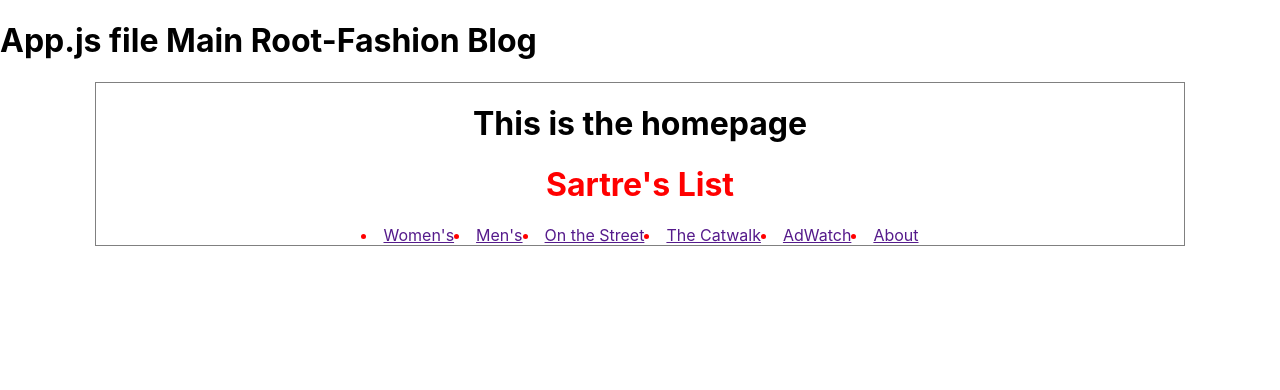
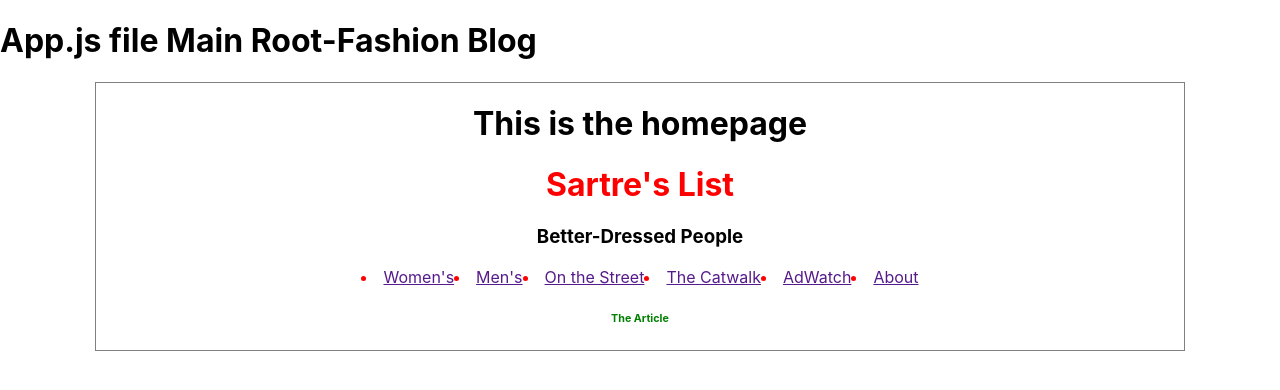
Before and after one commit to han18/Fashion-Blog, a React (Create React App) app: page / in a window 1280 px wide. Shown: the top 390 px of the page. Built offline with nearby package versions, Linux system fonts and the light colour scheme.

Commit message:
deployment

```diff
--- a/src/App.css
+++ b/src/App.css
@@ -1,38 +1,3 @@
-.App {
-  text-align: center;
+h6 {
+  color: green;
 }
-
-.App-logo {
-  height: 40vmin;
-  pointer-events: none;
-}
-
-@media (prefers-reduced-motion: no-preference) {
-  .App-logo {
-    animation: App-logo-spin infinite 20s linear;
-  }
-}
-
-.App-header {
-  background-color: #282c34;
-  min-height: 100vh;
-  display: flex;
-  flex-direction: column;
-  align-items: center;
-  justify-content: center;
-  font-size: calc(10px + 2vmin);
-  color: white;
-}
-
-.App-link {
-  color: #61dafb;
-}
-
-@keyframes App-logo-spin {
-  from {
-    transform: rotate(0deg);
-  }
-  to {
-    transform: rotate(360deg);
-  }
-}
--- /dev/null
+++ b/src/Components/body/Article.js
@@ -0,0 +1,9 @@
+function Article() {
+  return (
+    <div>
+      <h6>The Article</h6>
+    </div>
+  );
+}
+
+export default Article;
--- a/src/Components/header/Header.js
+++ b/src/Components/header/Header.js
@@ -5,6 +5,7 @@ function Header() {
   return (
     <div>
       <H1>Sartre's List</H1>
+      <h3>Better-Dressed People</h3>
       <Nav />
     </div>
   );
--- a/src/Components/homepage/HomePage.js
+++ b/src/Components/homepage/HomePage.js
@@ -1,11 +1,13 @@
 import Header from "../header/Header";
 import { Container } from "../../styled";
+import Article from "../body/Article";
 
 function HomePage() {
   return (
     <Container>
       <h1>This is the homepage</h1>
       <Header />
+      <Article />
     </Container>
   );
 }
--- a/src/styled.js
+++ b/src/styled.js
@@ -11,8 +11,9 @@ export const H1 = styled.h1`
   color: red;
 `;
 
-export const ALink = styled.div`
+export const ALink = styled.nav`
   color: red;
   display: flex;
   justify-content: center;
+  text-decoration: none;
 `;
```
